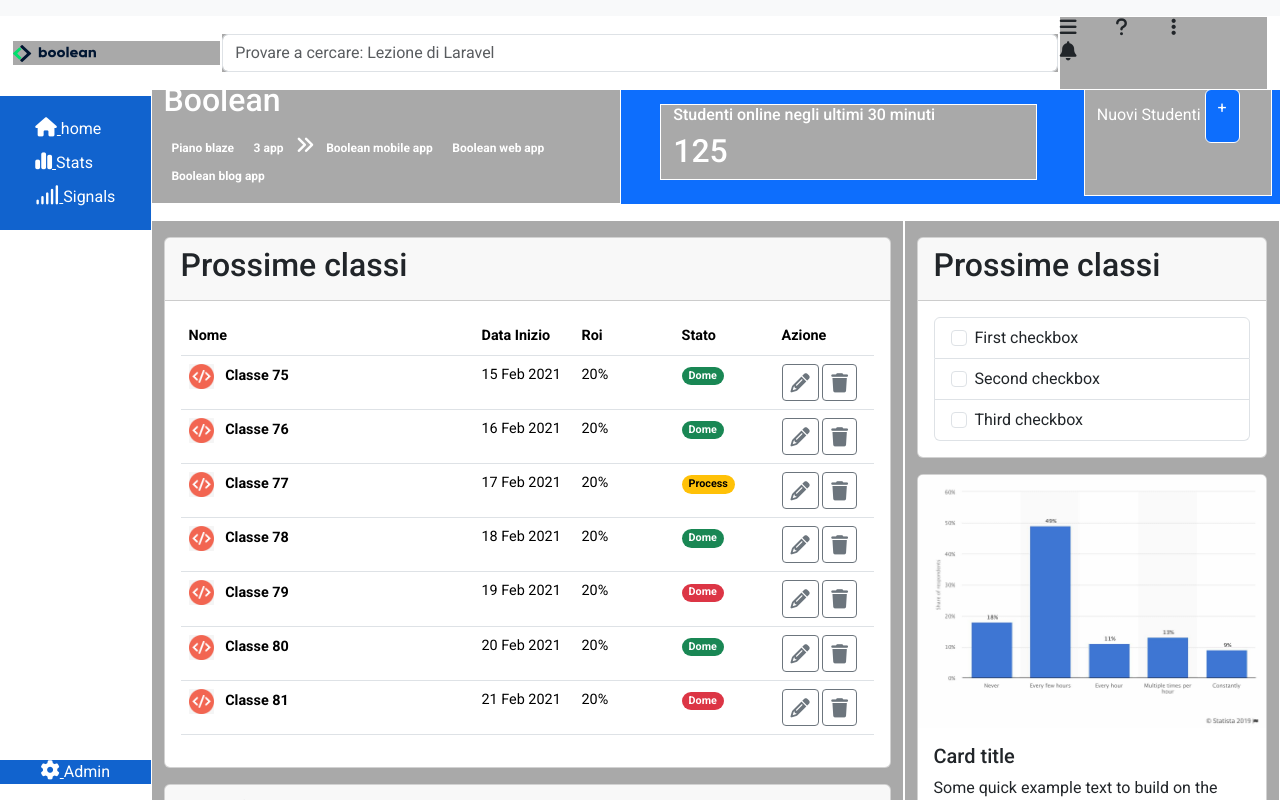
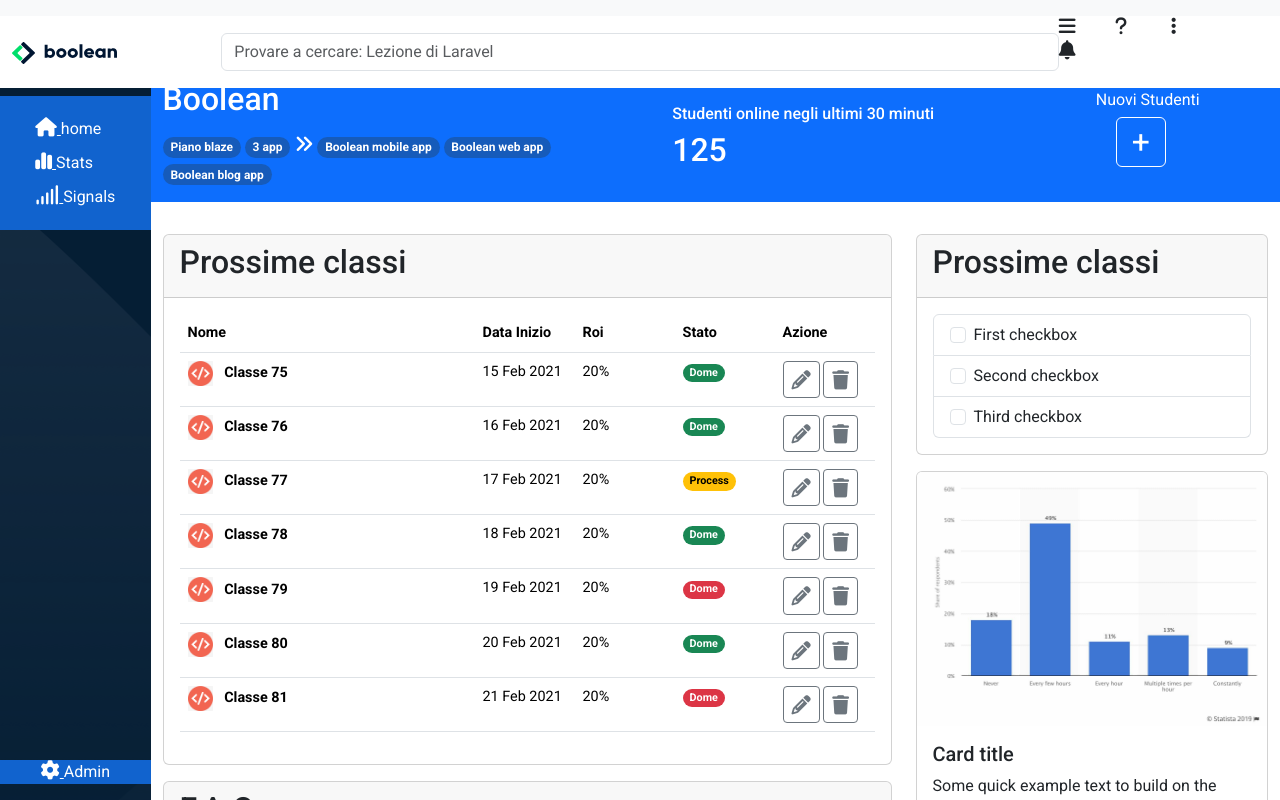
Before and after one commit to VincenzoImmordino92/html-css-bootstrap-dashboard, a plain HTML site: page index.html in a window 1280 px wide. Drawn offline with nearby package versions, Linux system fonts and the light colour scheme.

Commit message:
[fix]navbar

```diff
--- a/css/style.css
+++ b/css/style.css
@@ -2,12 +2,12 @@
   font-family: 'Roboto', sans-serif;
 }
 
-[class^='col']{
+/* [class^='col']{
   background-color: darkgrey;
   border: 1px solid white;
   min-height: 20px;
   min-width: 20px;
-}
+} */
 
 :root{
   --nav-gray:rgb(248, 249, 250);
@@ -20,6 +20,21 @@
 li{
   list-style: none;
 }
+
+.bnt_offcava{
+margin: 5px 20px;
+padding: 0px 15px;
+}
+
+.fs_offcava{
+  font-size: 2rem;
+  margin: 0;
+}
+
+.bg-badge{
+  background-color: var(--bottom-blue-dark);
+}
+
 
 .debug{
   background-color: rgba(255, 0, 0, 0.39);
@@ -57,13 +72,17 @@
   background-color: var(--boolean-bar);
 }
 
+.bg_custom{
+  background-image:url(/dashboard-assets/img/sidebar-bg.png);
+  background-color:var(--sidebar-bluedark) ;
+}
 .nav_bar_vv{
 height: 80px;
 }
 
 .image_nav{
-  width: 40%;
-  height: 40%;
+  width: 50%;
+  height: 50%;
 }
 
 img{
```
